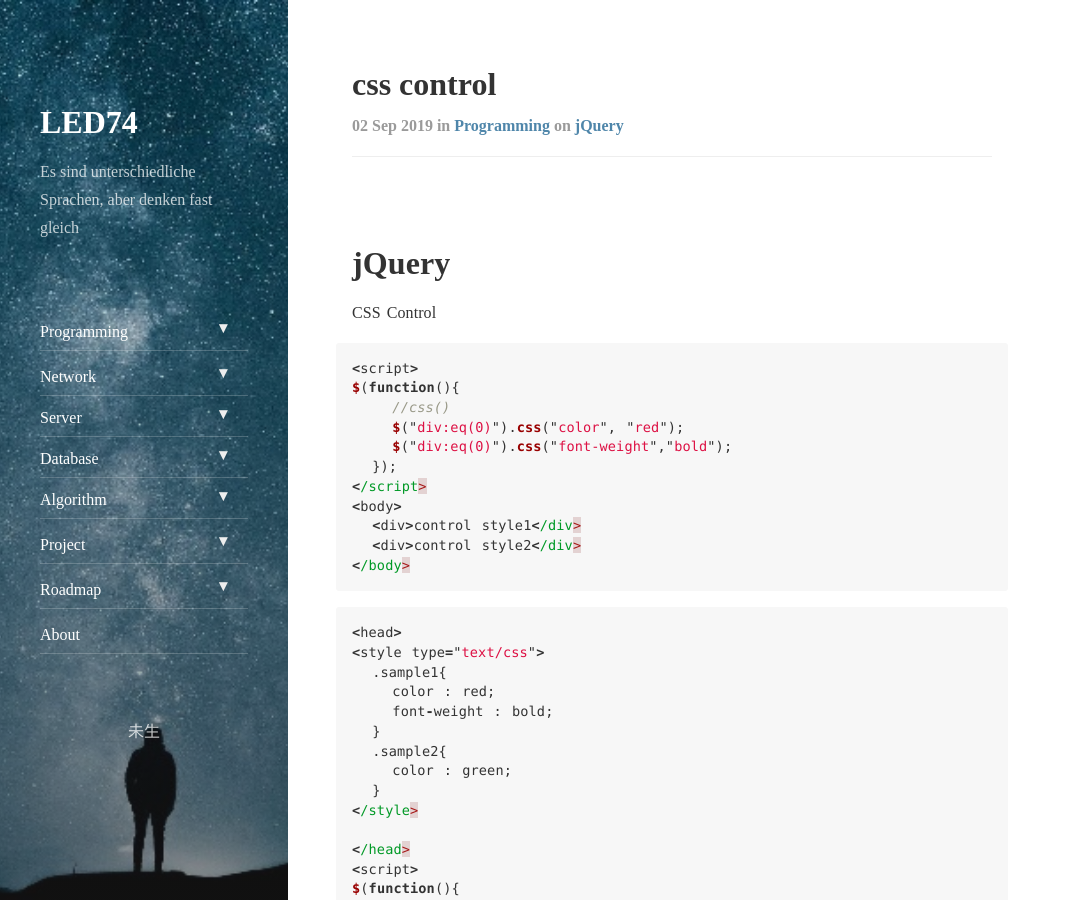
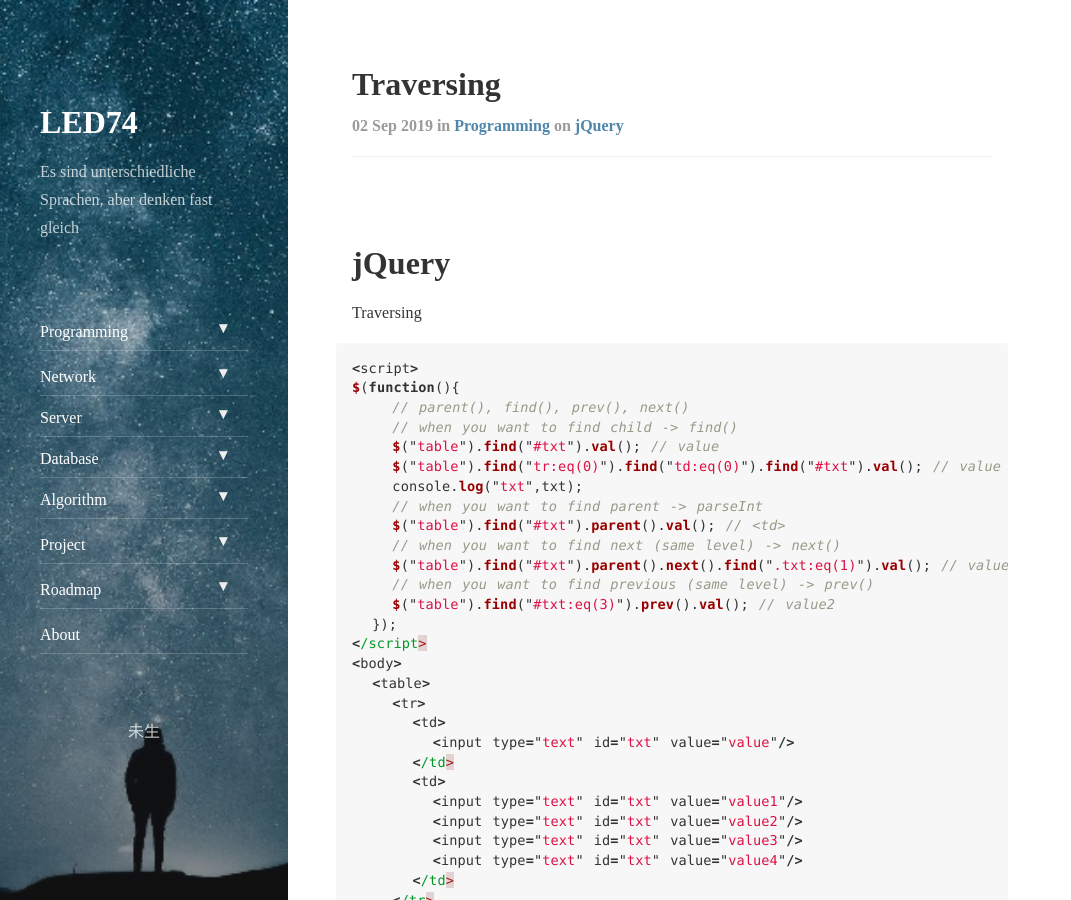
Before and after one commit to LED74/led74.github.io, a Jekyll site: the page built from _posts/2019-09-02-traversing.md, in a window 1280 px wide and 900 px high. Shown: the whole window, without its empty margins (0-1071 px from the left). Built offline with Jekyll 4.4.1, drawn with Linux system fonts in a browser that asks for light colours; nearby versions of some CDN libraries; comment, search, counter and statistics services are not loaded; some of the changed text lies outside the part shown.

Commit message:
post error correction

````diff
--- a/_posts/2019-09-02-traversing.md
+++ b/_posts/2019-09-02-traversing.md
@@ -1,26 +1,45 @@
 ---
 layout: post
-title: "css control"
-subtitle: "css control"
+title: "Traversing"
+subtitle: "Traversing"
 categories: Programming
 tags: jQuery
 ---
 
 # **jQuery** <br>
 
-CSS Control
+Traversing
 
 ```javascript
 <script>
 $(function(){
-    //css()
-    $("div:eq(0)").css("color", "red");
-    $("div:eq(0)").css("font-weight","bold");
+    // parent(), find(), prev(), next()
+    // when you want to find child -> find()
+    $("table").find("#txt").val(); // value
+    $("table").find("tr:eq(0)").find("td:eq(0)").find("#txt").val(); // value
+    console.log("txt",txt);
+    // when you want to find parent -> parseInt
+    $("table").find("#txt").parent().val(); // <td>
+    // when you want to find next (same level) -> next()
+    $("table").find("#txt").parent().next().find(".txt:eq(1)").val(); // value2
+    // when you want to find previous (same level) -> prev()
+    $("table").find("#txt:eq(3)").prev().val(); // value2
   });
 </script>
 <body>
-  <div>control style1</div>
-  <div>control style2</div>
+  <table>
+    <tr>
+      <td>
+        <input type="text" id="txt" value="value"/>
+      </td>
+      <td>
+        <input type="text" id="txt" value="value1"/>
+        <input type="text" id="txt" value="value2"/>
+        <input type="text" id="txt" value="value3"/>
+        <input type="text" id="txt" value="value4"/>
+      </td>
+    </tr>
+  </table>
 </body>
 ```
 
@@ -35,7 +54,6 @@ $(function(){
     color : green;
   }
 </style>
-
 </head>
 <script>
 $(function(){
````
Also changed, not shown: _featured_tags/Programming-Jenkins.md (+6 -68 lines), _posts/2019-09-02-css-control.md (+29 -31 lines), _posts/2019-09-02-each.md (+44 -29 lines), _posts/2019-09-02-selector.md (+31 -29 lines).
